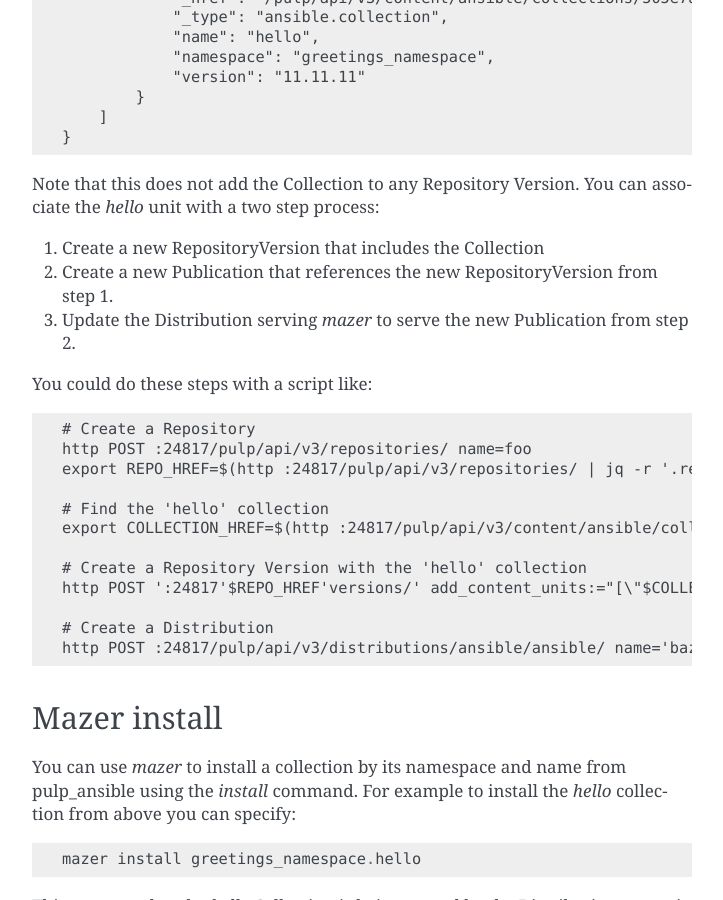
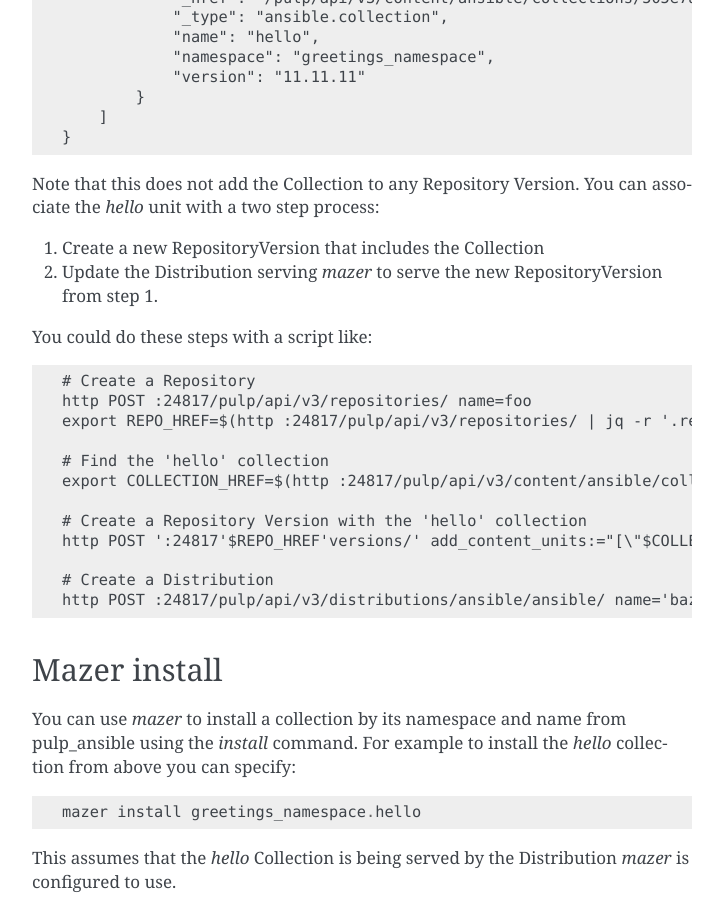
Before and after one commit to pulp/pulp_ansible, a Sphinx documentation site: the page built from docs/workflows/mazer-client.rst, in a window 1280 px wide and 900 px high, scrolled down 1159 px. Shown: the whole window, without its empty margins (388-1111 px from the left). Built offline with Sphinx 7.4.7, drawn with Linux system fonts in a browser that asks for light colours.

Commit message:
Update mazer doc steps for distribution

```diff
--- a/docs/workflows/mazer-client.rst
+++ b/docs/workflows/mazer-client.rst
@@ -65,8 +65,7 @@
 unit with a two step process:
 
 1. Create a new RepositoryVersion that includes the Collection
-2. Create a new Publication that references the new RepositoryVersion from step 1.
-3. Update the Distribution serving `mazer` to serve the new Publication from step 2.
+2. Update the Distribution serving `mazer` to serve the new RepositoryVersion from step 1.
 
 You could do these steps with a script like::
 
```
